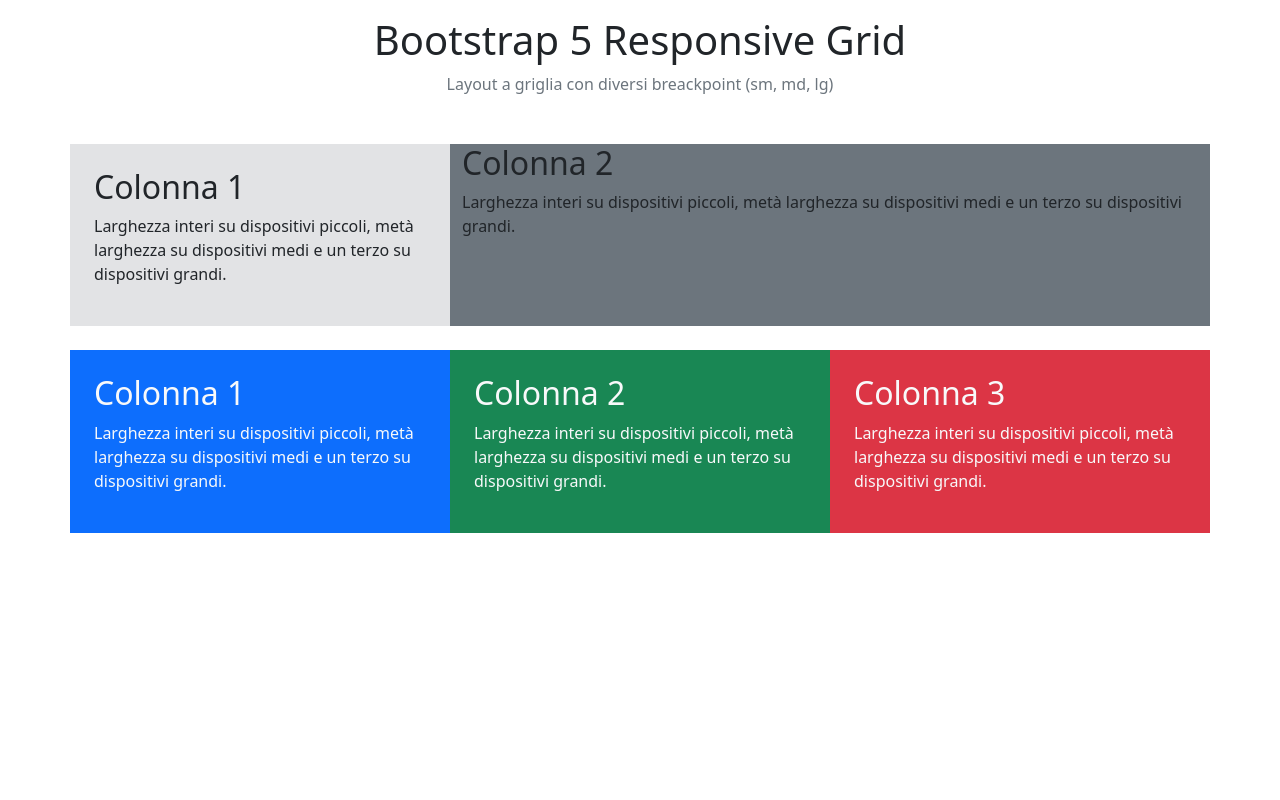
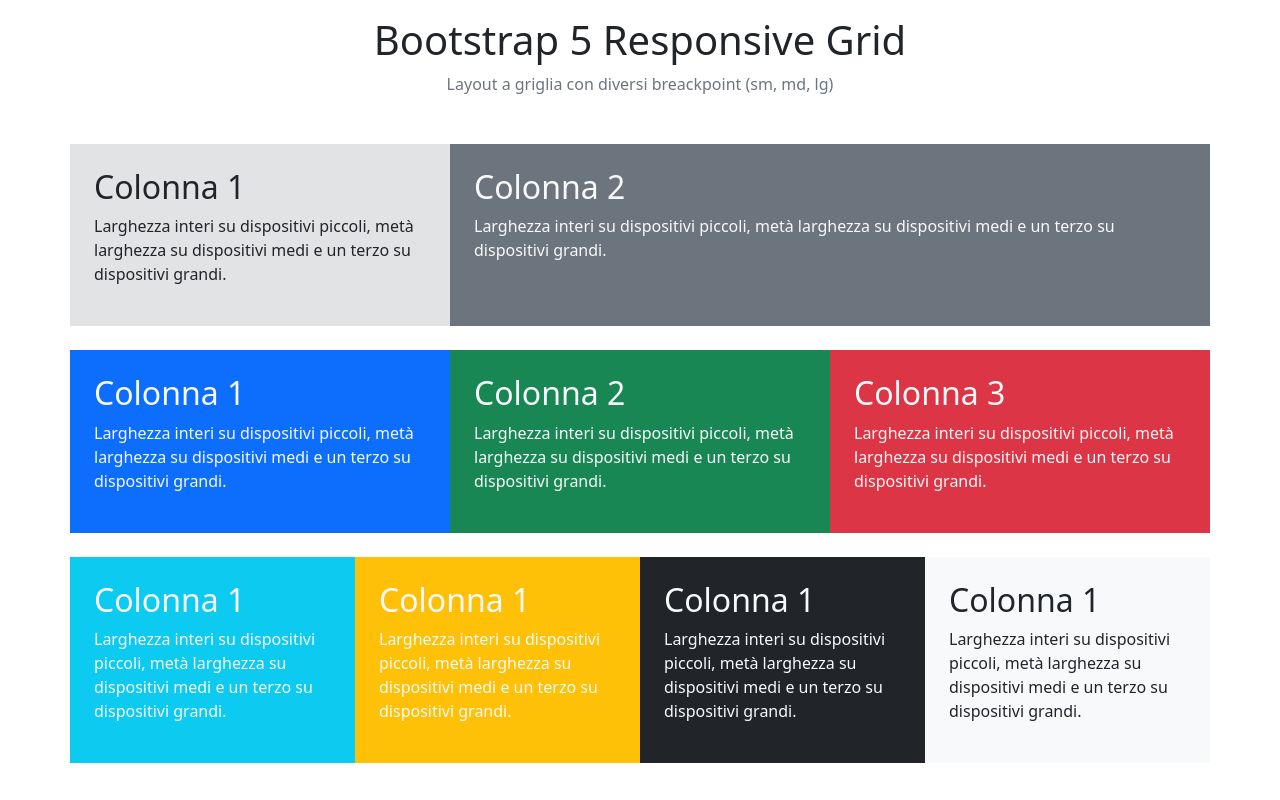
Before and after one commit to alessandrasinigaglia/htmlcss-bootstrap-layout, a plain HTML site: page index.html in a window 1280 px wide. Drawn offline with nearby package versions, Linux system fonts and the light colour scheme.

Commit message:
feat: add section

```diff
--- a/index.html
+++ b/index.html
@@ -18,7 +18,7 @@
                     <h2>Colonna 1</h2>
                     <p>Larghezza interi su dispositivi piccoli, metà larghezza su dispositivi medi e un terzo su dispositivi grandi.</p>
                 </div>
-                <div class="col-sm-12 col-md col-lg-8 bg-secondary text-light-4">
+                <div class="col-sm-12 col-md col-lg-8 bg-secondary text-light p-4">
                     <h2>Colonna 2</h2>
                     <p>Larghezza interi su dispositivi piccoli, metà larghezza su dispositivi medi e un terzo su dispositivi grandi.</p>
                 </div>
@@ -40,6 +40,26 @@
                 </div>
             </div>
         </section>
+        <section>
+            <div class="row mt-4">
+                <div class="col-sm-6 col-md-3 bg-info text-light p-4">
+                    <h2>Colonna 1</h2>
+                    <p>Larghezza interi su dispositivi piccoli, metà larghezza su dispositivi medi e un terzo su dispositivi grandi.</p>
+                </div>
+                <div class="col-sm-6 col-md-3 bg-warning text-light p-4">
+                    <h2>Colonna 1</h2>
+                    <p>Larghezza interi su dispositivi piccoli, metà larghezza su dispositivi medi e un terzo su dispositivi grandi.</p>
+                </div>
+                <div class="col-sm-6 col-md-3 bg-dark text-light p-4">
+                    <h2>Colonna 1</h2>
+                    <p>Larghezza interi su dispositivi piccoli, metà larghezza su dispositivi medi e un terzo su dispositivi grandi.</p>
+                </div>
+                <div class="col-sm-6 col-md-3 bg-light text-dark p-4">
+                    <h2>Colonna 1</h2>
+                    <p>Larghezza interi su dispositivi piccoli, metà larghezza su dispositivi medi e un terzo su dispositivi grandi.</p>
+                </div>
+            </div>
+        </section>
     </div>
 </body>
 </html>
```
